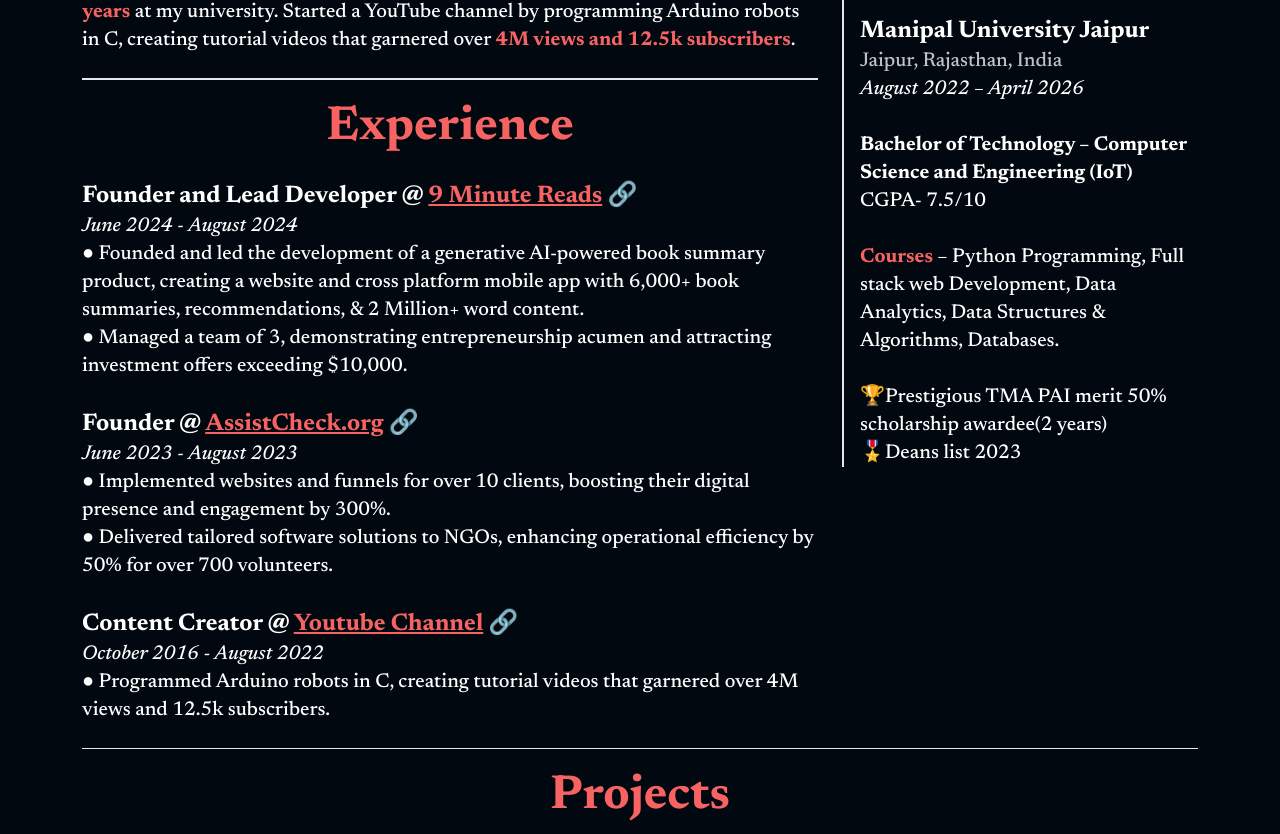
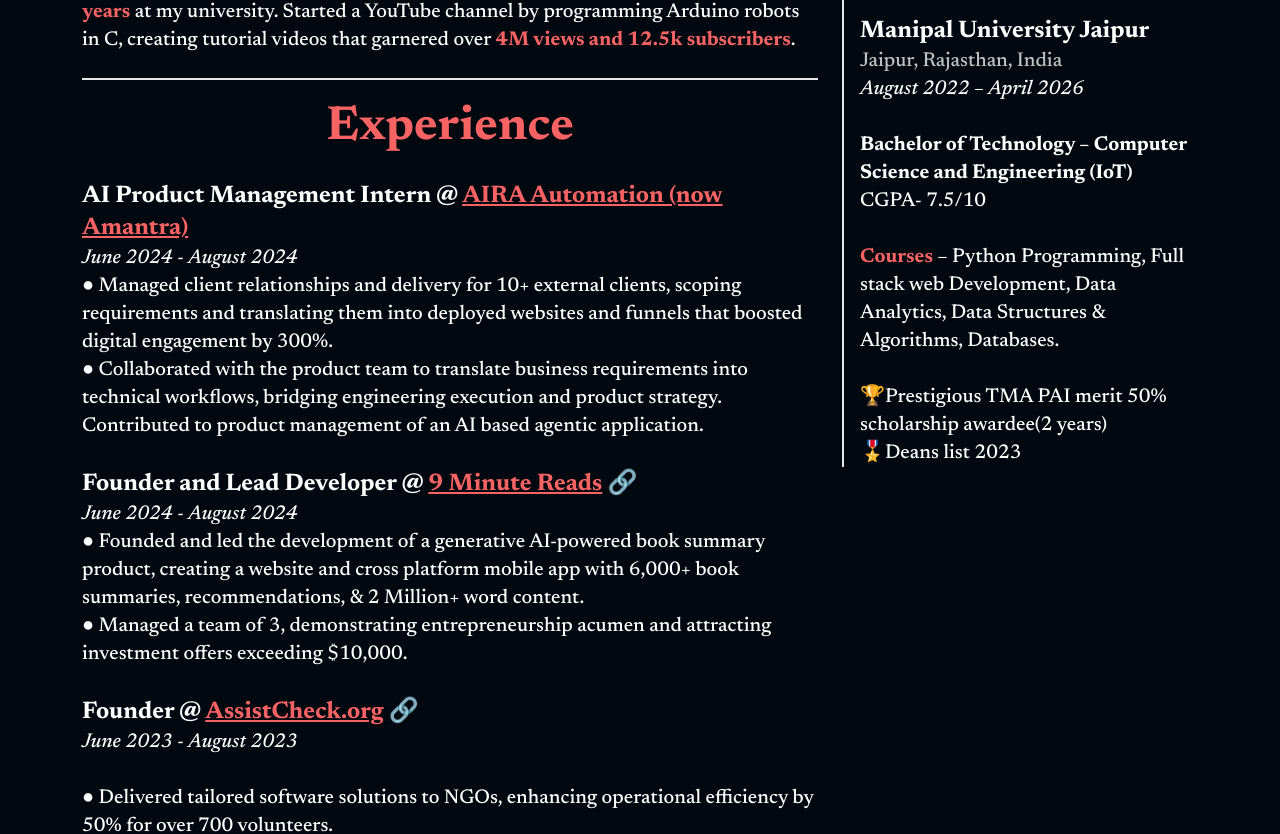
Before and after one commit to MaulikChopra/maulikchopra.github.io, a React (Create React App) app: page / in a window 1280 px wide. Shown: the part 1342-2176 px from the top of the page. Built offline with nearby package versions, Linux system fonts and the light colour scheme.

Commit message:
Add AI Product Management Intern experience
Added internship experience details including role, company, and accomplishments. Updated previous experience description for clarity.

```diff
--- a/src/components/Home/Experience.js
+++ b/src/components/Home/Experience.js
@@ -7,6 +7,24 @@
       >
         Experience
       </h1>
+               <div className="text-left">
+        <br></br>
+        <h1 className="text-2xl font-bold">
+          AI Product Management Intern @{" "}
+            <span className="text-textColor underline">AIRA Automation (now Amantra)</span>
+        </h1>
+        <i className="text-"> June 2024 - August 2024</i>
+
+        <br />
+        <span className="">
+          <b className="text-textColor"></b>● Managed client relationships and delivery for 10+ external clients, scoping requirements and translating them into deployed
+websites and funnels that boosted digital engagement by 300%.
+<br></br>● Collaborated with the product team to translate business requirements into technical workflows, bridging engineering execution
+and product strategy. Contributed to product management of an AI based agentic application.
+        </span>
+        <br />
+      </div>
+
       <div className="text-left">
         <br></br>
         <h1 className="text-2xl font-bold">
@@ -43,9 +61,6 @@
 
         <br />
         <span className="">
-          <b className="text-textColor"></b>● Implemented websites and funnels
-          for over 10 clients, boosting their digital presence and engagement by
-          300%.
           <br></br>● Delivered tailored software solutions to NGOs, enhancing
           operational efficiency by 50% for over 700 volunteers.
         </span>
```
